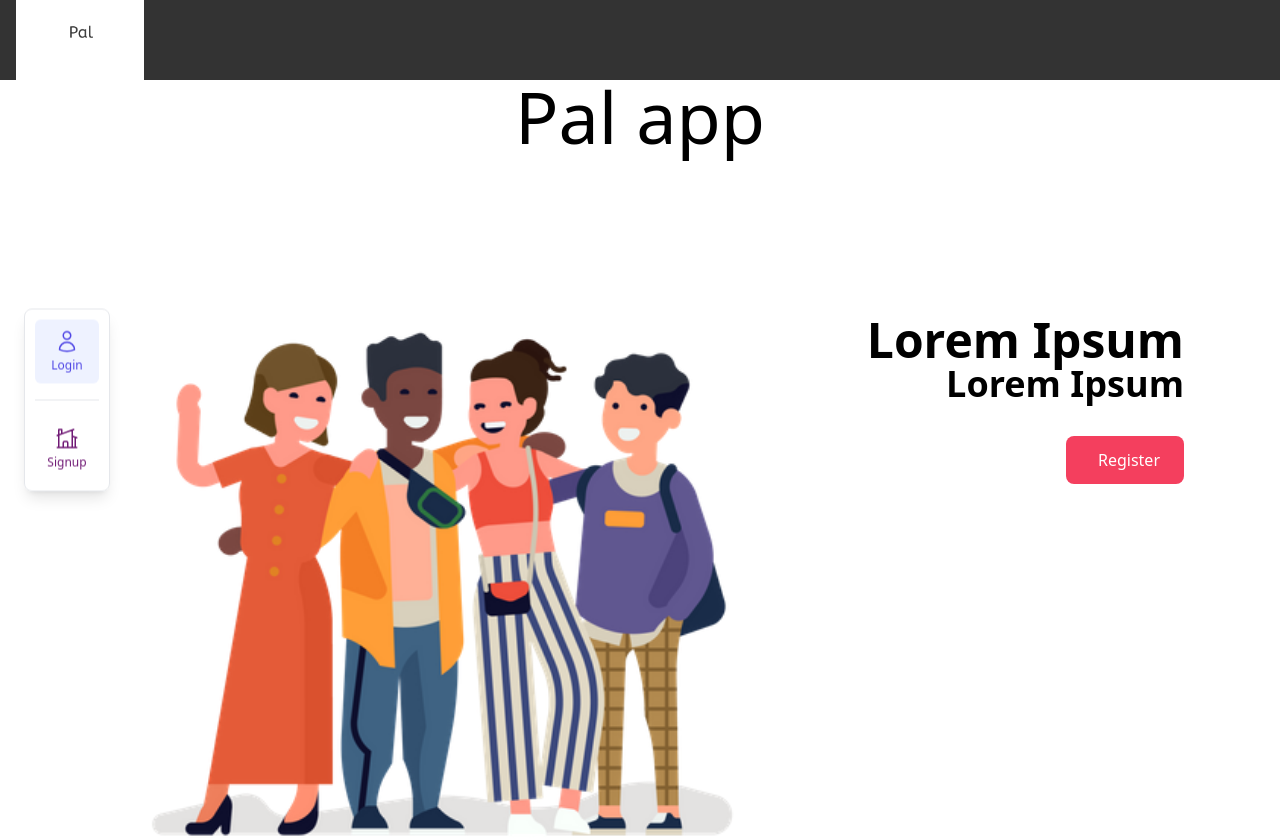
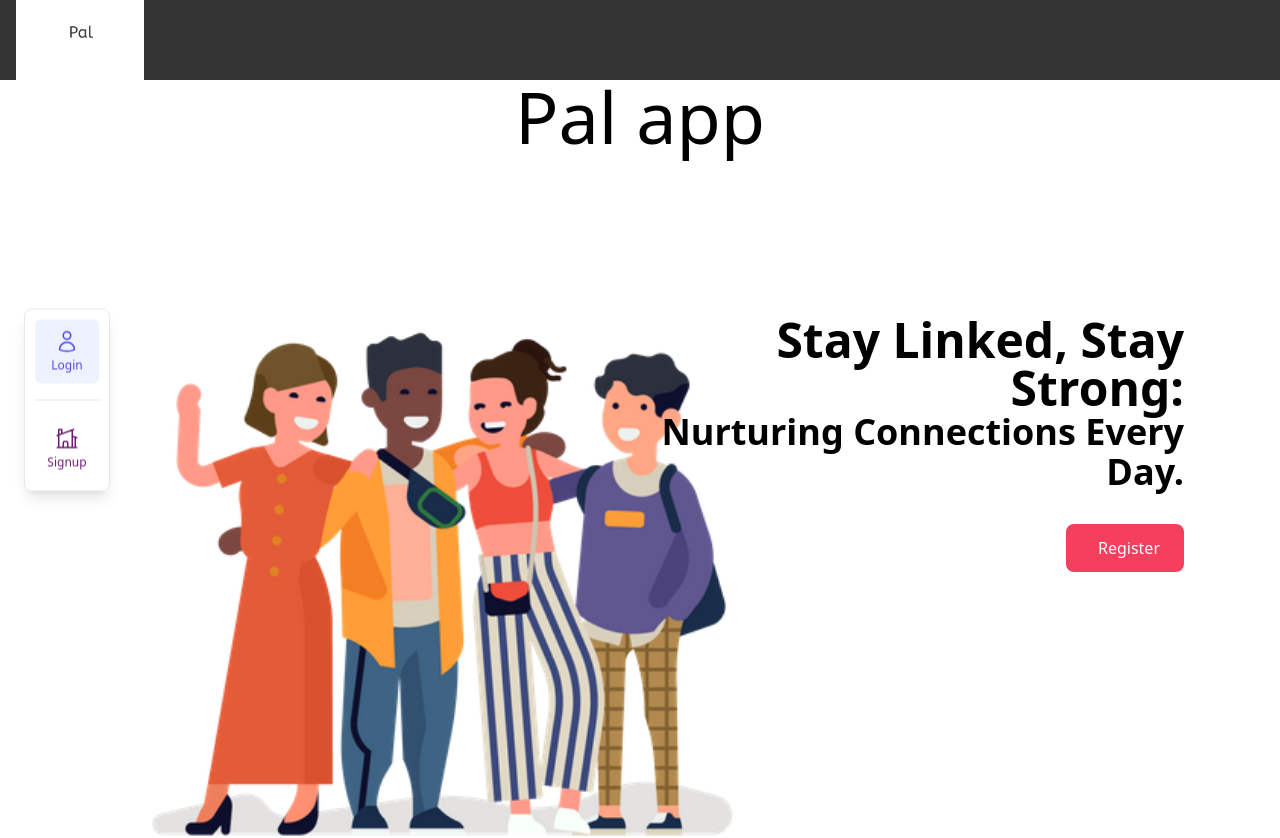
Before and after one commit to grow-xd/pal, a Vue app in the folder pal_frontend/: page / in a window 1280 px wide. Shown: the top 838 px of the page. Built offline with nearby package versions, Linux system fonts and the light colour scheme.

Commit message:
changed_messsge

```diff
--- a/pal_frontend/src/views/AppView.vue
+++ b/pal_frontend/src/views/AppView.vue
@@ -18,8 +18,8 @@
             <div class="relative z-10 max-w-screen-xl px-4 pb-20 pt-10 sm:py-24 mx-auto sm:px-6 lg:px-8">
                 <div class="max-w-xl sm:mt-1 mt-80 space-y-8 text-center sm:text-right sm:ml-auto">
                     <h2 class="text-4xl font-bold sm:text-5xl">
-                        Lorem Ipsum
-                        <span class="hidden sm:block text-4xl"> Lorem Ipsum </span>
+                        Stay Linked, Stay Strong:
+                        <span class="hidden sm:block text-4xl">Nurturing Connections Every Day.</span>
                     </h2>
 
                     <a class="inline-flex text-white items-center px-6 py-3 font-medium bg-rose-500 rounded-lg hover:opacity-75"
```
Also changed, not shown: pal_frontend/community.png (added).
